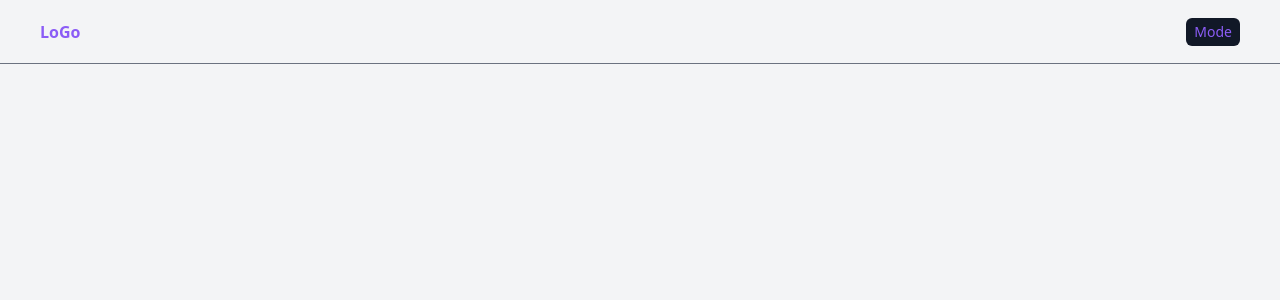
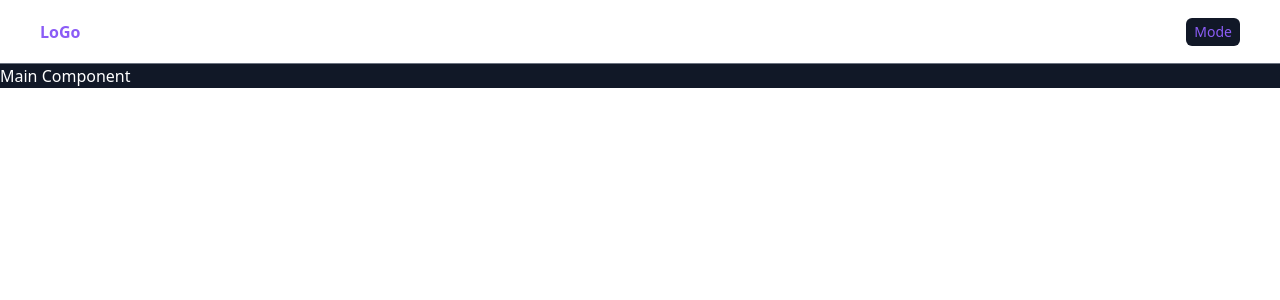
Before and after one commit to umairjaffar-dev/context_api, a React (Vite) app: page / in a window 1280 px wide. Shown: the top 300 px of the page. Built offline with nearby package versions, Linux system fonts and the light colour scheme.

Commit message:
basic changes with home page.

```diff
--- a/src/App.tsx
+++ b/src/App.tsx
@@ -2,8 +2,9 @@ import Home from "./pages/Home";
 
 const App = () => {
   return (
-    <div>
+    <div >
       <Home />
+      <div className="bg-gray-900 text-white">Main Component</div>
     </div>
   );
 };
--- a/src/pages/Home.tsx
+++ b/src/pages/Home.tsx
@@ -14,12 +14,6 @@ const Home = () => {
 
   const darkTheme = themeContext?.theme === "dark" && "bg-gray-900";
   return (
-    <div
-      className={twMerge(
-        "w-screen h-screen grid grid-rows-[auto_1fr] gap-2 bg-gray-100",
-        darkTheme
-      )}
-    >
       <div className="w-full h-16 px-10 border-b border-b-gray-500 flex justify-between items-center">
         <p className="text-md font-semibold text-violet-500">LoGo</p>
         <button
@@ -32,7 +26,6 @@ const Home = () => {
           mode
         </button>
       </div>
-    </div>
   );
 };
 
```
